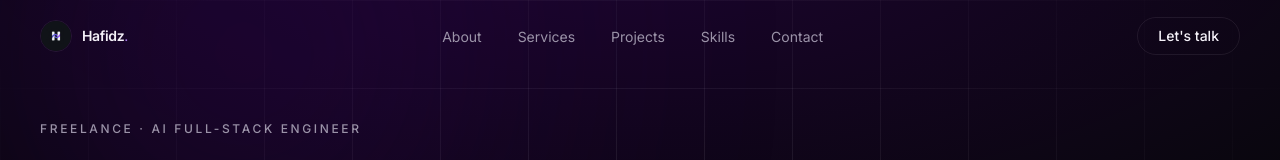
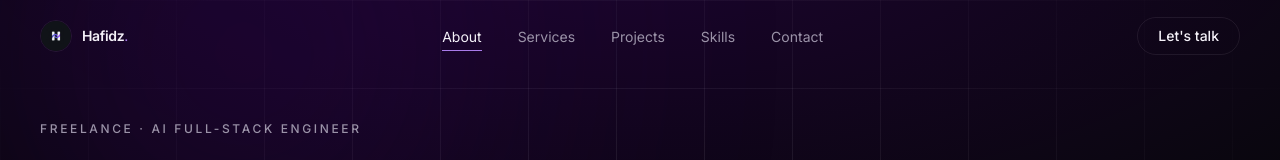
Before and after one commit to haafiidzh/portofolio, a Next.js app: page / in a window 1280 px wide. Shown: the top 160 px of the page. Built offline with nearby package versions, Linux system fonts and the light colour scheme.

Commit message:
feat: add active-section underline and shared cta pill style in nav

```diff
--- a/app/globals.css
+++ b/app/globals.css
@@ -92,6 +92,31 @@ body {
 /* ---------- Reveal: hidden until anime.js plays it (JS sets this) ---------- */
 [data-reveal] {
   will-change: opacity, transform;
+}
+
+/* ---------- Nav active-section underline (pseudo-element, desktop links only) ---------- */
+.nav-link::after {
+  content: "";
+  position: absolute;
+  left: 0;
+  bottom: -6px;
+  width: 100%;
+  height: 1px;
+  background: var(--accent-bright);
+  transform: scaleX(0);
+  transform-origin: right;
+  transition: transform 200ms cubic-bezier(0.16, 1, 0.3, 1);
+}
+.nav-link--active::after {
+  transform: scaleX(1);
+  transform-origin: left;
+  transition-duration: 320ms;
+}
+@media (prefers-reduced-motion: reduce) {
+  .nav-link::after,
+  .nav-link--active::after {
+    transition: none;
+  }
 }
 
 /* ---------- Scroll progress bar (width bound to scroll via anime.js) ---------- */
--- a/components/layout/Nav.tsx
+++ b/components/layout/Nav.tsx
@@ -2,6 +2,7 @@
 
 import Image from "next/image";
 import { useEffect, useState } from "react";
+import { CTA_PILL_CLASS } from "@/components/ui/ctaPill";
 
 const LINKS = [
   { href: "#about", label: "About" },
@@ -14,6 +15,34 @@ const LINKS = [
 export default function Nav() {
   const [scrolled, setScrolled] = useState(false);
   const [open, setOpen] = useState(false);
+  // Visual-only wayfinding (PRD 07 §13.1 Q8): no aria-current, no DOM added.
+  const [activeHref, setActiveHref] = useState<string | null>(null);
+
+  useEffect(() => {
+    const targets = LINKS.map((l) => document.querySelector(l.href)).filter(
+      (el): el is Element => el !== null
+    );
+    if (!("IntersectionObserver" in window) || targets.length === 0) return;
+    // Root shrunk to a 1px band at 40% of the viewport height: a section is
+    // active while it covers that line. Hero/Experience/Footer match no link.
+    const io = new IntersectionObserver(
+      (entries) => {
+        setActiveHref((current) => {
+          let next = current;
+          for (const e of entries) {
+            if (!e.isIntersecting && next === `#${e.target.id}`) next = null;
+          }
+          for (const e of entries) {
+            if (e.isIntersecting) next = `#${e.target.id}`;
+          }
+          return next;
+        });
+      },
+      { rootMargin: "-40% 0px -60% 0px" }
+    );
+    targets.forEach((t) => io.observe(t));
+    return () => io.disconnect();
+  }, []);
 
   useEffect(() => {
     const onScrollEvent = () => setScrolled(window.scrollY > 24);
@@ -54,7 +83,11 @@ export default function Nav() {
             <li key={link.href}>
               <a
                 href={link.href}
-                className="text-sm text-muted-foreground transition-colors duration-300 hover:text-foreground"
+                className={`nav-link relative text-sm transition-colors duration-300 hover:text-foreground motion-reduce:transition-none ${
+                  activeHref === link.href
+                    ? "nav-link--active text-foreground"
+                    : "text-muted-foreground"
+                }`}
               >
                 {link.label}
               </a>
@@ -64,7 +97,7 @@ export default function Nav() {
 
         <a
           href="#contact"
-          className="hidden rounded-full border border-[var(--hairline)] px-5 py-2 text-sm font-medium text-foreground transition-colors duration-300 hover:border-accent-bright/50 hover:bg-accent/25 md:inline-block"
+          className={`hidden ${CTA_PILL_CLASS} md:inline-block`}
         >
           Let&apos;s talk
         </a>
@@ -97,7 +130,11 @@ export default function Nav() {
                 <a
                   href={link.href}
                   onClick={() => setOpen(false)}
-                  className="block py-3 text-base text-muted-foreground transition-colors hover:text-foreground"
+                  className={`block py-3 text-base transition-colors hover:text-foreground motion-reduce:transition-none ${
+                    activeHref === link.href
+                      ? "text-foreground"
+                      : "text-muted-foreground"
+                  }`}
                 >
                   {link.label}
                 </a>
--- /dev/null
+++ b/components/ui/ctaPill.ts
@@ -0,0 +1,4 @@
+// Shared by the Nav "Let's talk" link and the Services CTA (PRD 07 §4.3, E2)
+// so the two cannot drift. Visibility classes stay at each call site.
+export const CTA_PILL_CLASS =
+  "rounded-full border border-[var(--hairline)] px-5 py-2 text-sm font-medium text-foreground transition-colors duration-300 hover:border-accent-bright/50 hover:bg-accent/25";
```
